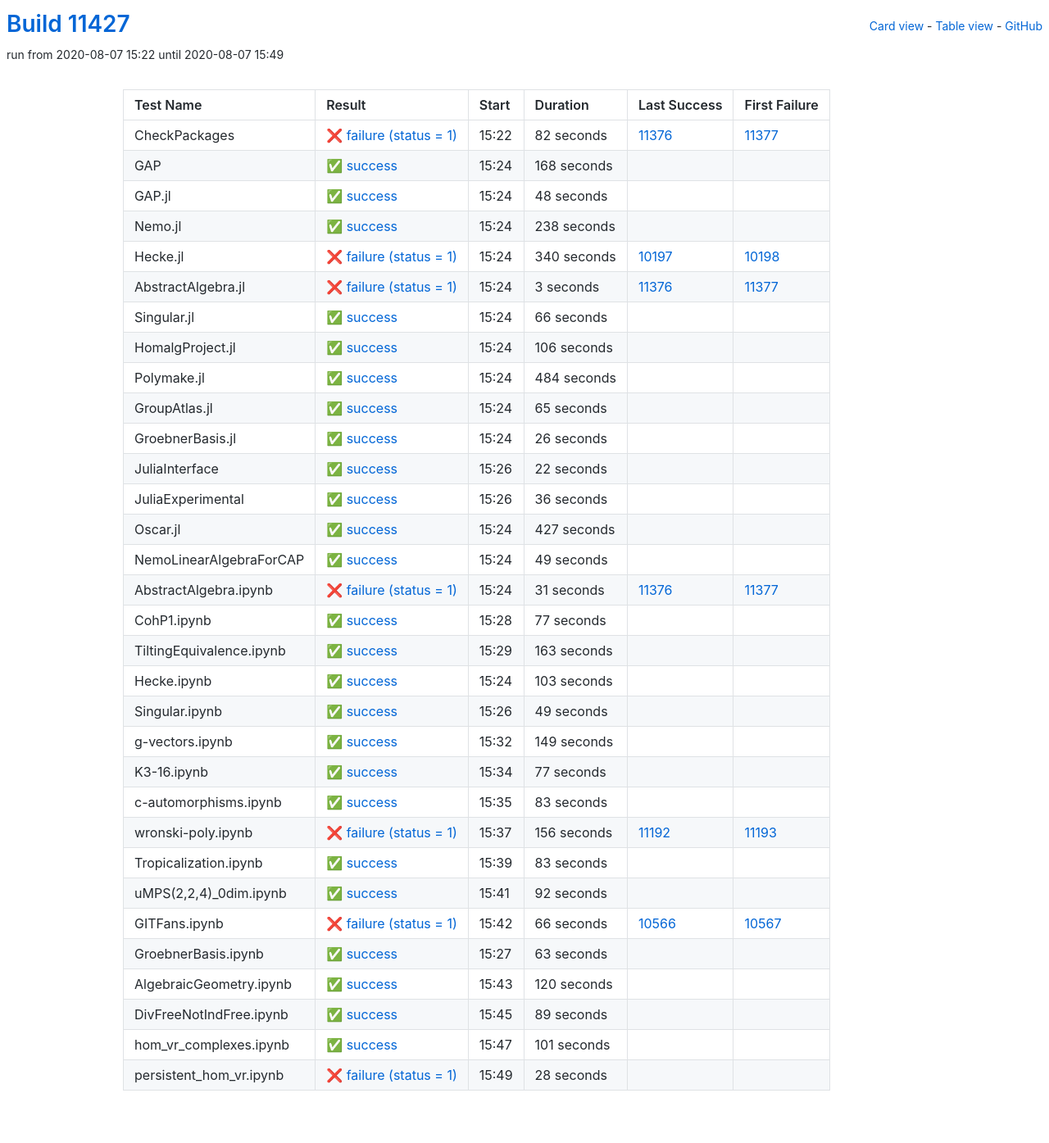
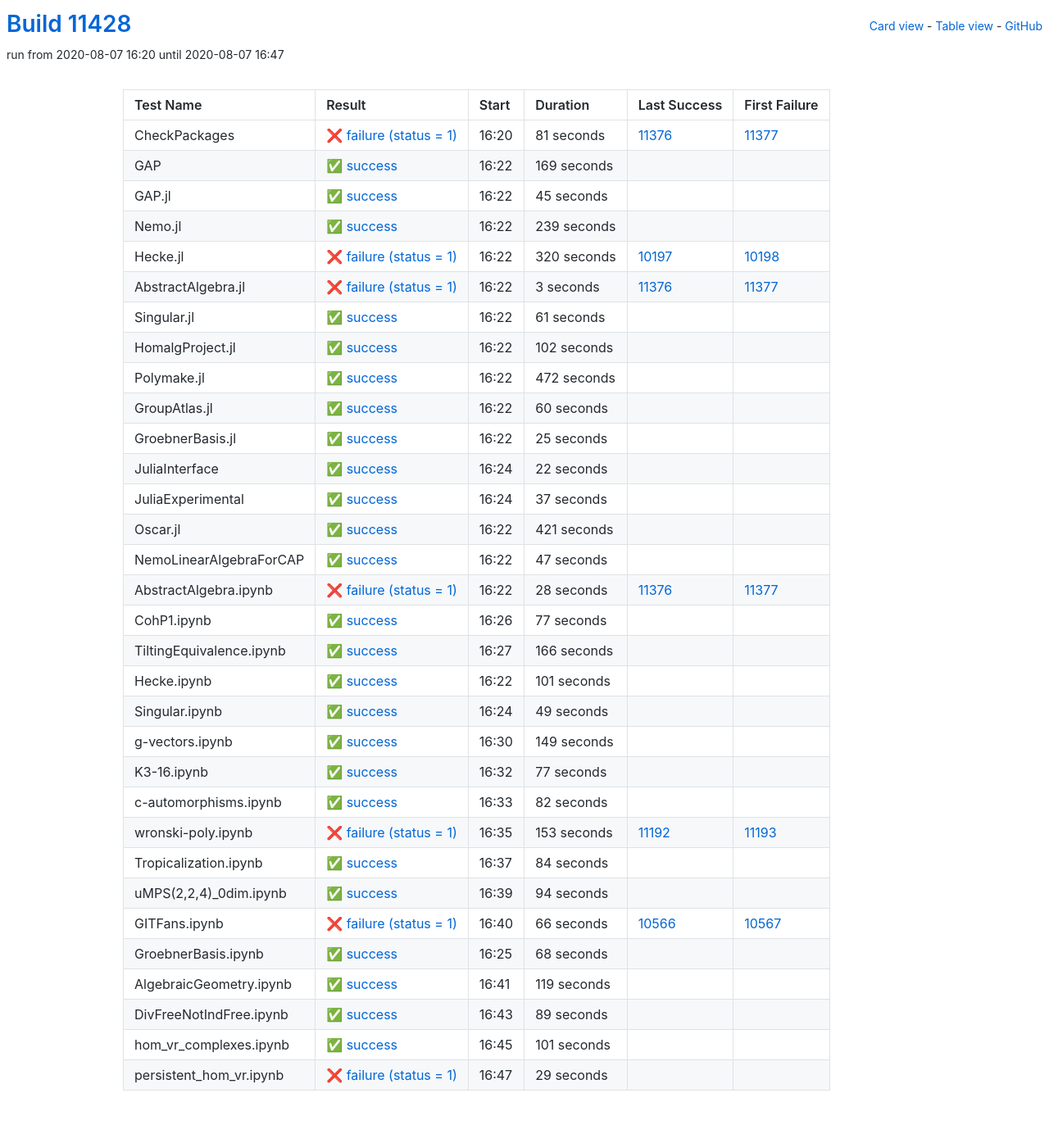
Before and after one commit to oscar-system/oscar-ci-status, a Jekyll site: the page built from table.html, in a window 1280 px wide. Shown: the whole page at 82% size. Built offline with Jekyll 4.4.1, drawn with Linux system fonts in a browser that asks for light colours.

Commit message:
Build #11428

```diff
--- a/_data/ci.yml
+++ b/_data/ci.yml
@@ -1,6 +1,6 @@
 ---
-build: 11427
-build_url: https://oscarci.mathematik.uni-kl.de/job/oscar/11427/
+build: 11428
+build_url: https://oscarci.mathematik.uni-kl.de/job/oscar/11428/
 job: oscar
 organization: oscar-system
 repo: oscar-ci-status
@@ -8,68 +8,68 @@
 tests:
 - name: CheckPackages
   id: checkpackages
-  log: https://oscarci.mathematik.uni-kl.de/job/oscar/11427/artifact/logs/build-11427/CheckPackages.log
-  start: 2020-08-07 15:22
+  log: https://oscarci.mathematik.uni-kl.de/job/oscar/11428/artifact/logs/build-11428/CheckPackages.log
+  start: 2020-08-07 16:20
   success: false
   exitcode: 1
   status: failure
-  duration: 82
+  duration: 81
   last_success: 11376
   last_success_url: https://oscarci.mathematik.uni-kl.de/job/oscar/11376/
   first_failure: 11377
   first_failure_url: https://oscarci.mathematik.uni-kl.de/job/oscar/11377/
 - name: GAP
   id: gap
-  log: https://oscarci.mathematik.uni-kl.de/job/oscar/11427/artifact/logs/build-11427/GAP.log
-  start: 2020-08-07 15:24
+  log: https://oscarci.mathematik.uni-kl.de/job/oscar/11428/artifact/logs/build-11428/GAP.log
+  start: 2020-08-07 16:22
   success: true
   exitcode: 0
   status: success
-  duration: 168
+  duration: 169
   last_success: false
   last_success_url:
   first_failure: false
   first_failure_url:
 - name: GAP.jl
   id: gap-jl
-  log: https://oscarci.mathematik.uni-kl.de/job/oscar/11427/artifact/logs/build-11427/GAP.jl.log
-  start: 2020-08-07 15:24
+  log: https://oscarci.mathematik.uni-kl.de/job/oscar/11428/artifact/logs/build-11428/GAP.jl.log
+  start: 2020-08-07 16:22
   success: true
   exitcode: 0
   status: success
-  duration: 48
+  duration: 45
   last_success: false
   last_success_url:
   first_failure: false
   first_failure_url:
 - name: Nemo.jl
   id: nemo-jl
-  log: https://oscarci.mathematik.uni-kl.de/job/oscar/11427/artifact/logs/build-11427/Nemo.jl.log
-  start: 2020-08-07 15:24
+  log: https://oscarci.mathematik.uni-kl.de/job/oscar/11428/artifact/logs/build-11428/Nemo.jl.log
+  start: 2020-08-07 16:22
   success: true
   exitcode: 0
   status: success
-  duration: 238
+  duration: 239
   last_success: false
   last_success_url:
   first_failure: false
   first_failure_url:
 - name: Hecke.jl
   id: hecke-jl
-  log: https://oscarci.mathematik.uni-kl.de/job/oscar/11427/artifact/logs/build-11427/Hecke.jl.log
-  start: 2020-08-07 15:24
+  log: https://oscarci.mathematik.uni-kl.de/job/oscar/11428/artifact/logs/build-11428/Hecke.jl.log
+  start: 2020-08-07 16:22
   success: false
   exitcode: 1
   status: failure
-  duration: 340
+  duration: 320
   last_success: 10197
   last_success_url: https://oscarci.mathematik.uni-kl.de/job/oscar/10197/
   first_failure: 10198
   first_failure_url: https://oscarci.mathematik.uni-kl.de/job/oscar/10198/
 - name: AbstractAlgebra.jl
   id: abstractalgebra-jl
-  log: https://oscarci.mathematik.uni-kl.de/job/oscar/11427/artifact/logs/build-11427/AbstractAlgebra.jl.log
-  start: 2020-08-07 15:24
+  log: https://oscarci.mathematik.uni-kl.de/job/oscar/11428/artifact/logs/build-11428/AbstractAlgebra.jl.log
+  start: 2020-08-07 16:22
   success: false
   exitcode: 1
   status: failure
@@ -80,68 +80,68 @@
   first_failure_url: https://oscarci.mathematik.uni-kl.de/job/oscar/11377/
 - name: Singular.jl
   id: singular-jl
-  log: https://oscarci.mathematik.uni-kl.de/job/oscar/11427/artifact/logs/build-11427/Singular.jl.log
-  start: 2020-08-07 15:24
+  log: https://oscarci.mathematik.uni-kl.de/job/oscar/11428/artifact/logs/build-11428/Singular.jl.log
+  start: 2020-08-07 16:22
   success: true
   exitcode: 0
   status: success
-  duration: 66
+  duration: 61
   last_success: false
   last_success_url:
   first_failure: false
   first_failure_url:
 - name: HomalgProject.jl
   id: homalgproject-jl
-  log: https://oscarci.mathematik.uni-kl.de/job/oscar/11427/artifact/logs/build-11427/HomalgProject.jl.log
-  start: 2020-08-07 15:24
+  log: https://oscarci.mathematik.uni-kl.de/job/oscar/11428/artifact/logs/build-11428/HomalgProject.jl.log
+  start: 2020-08-07 16:22
   success: true
   exitcode: 0
   status: success
-  duration: 106
+  duration: 102
   last_success: false
   last_success_url:
   first_failure: false
   first_failure_url:
 - name: Polymake.jl
   id: polymake-jl
-  log: https://oscarci.mathematik.uni-kl.de/job/oscar/11427/artifact/logs/build-11427/Polymake.jl.log
-  start: 2020-08-07 15:24
+  log: https://oscarci.mathematik.uni-kl.de/job/oscar/11428/artifact/logs/build-11428/Polymake.jl.log
+  start: 2020-08-07 16:22
   success: true
   exitcode: 0
   status: success
-  duration: 484
+  duration: 472
   last_success: false
   last_success_url:
   first_failure: false
   first_failure_url:
 - name: GroupAtlas.jl
   id: groupatlas-jl
-  log: https://oscarci.mathematik.uni-kl.de/job/oscar/11427/artifact/logs/build-11427/GroupAtlas.jl.log
-  start: 2020-08-07 15:24
+  log: https://oscarci.mathematik.uni-kl.de/job/oscar/11428/artifact/logs/build-11428/GroupAtlas.jl.log
+  start: 2020-08-07 16:22
   success: true
   exitcode: 0
   status: success
-  duration: 65
+  duration: 60
   last_success: false
   last_success_url:
   first_failure: false
   first_failure_url:
 - name: GroebnerBasis.jl
   id: groebnerbasis-jl
-  log: https://oscarci.mathematik.uni-kl.de/job/oscar/11427/artifact/logs/build-11427/GroebnerBasis.jl.log
-  start: 2020-08-07 15:24
+  log: https://oscarci.mathematik.uni-kl.de/job/oscar/11428/artifact/logs/build-11428/GroebnerBasis.jl.log
+  start: 2020-08-07 16:22
   success: true
   exitcode: 0
   status: success
-  duration: 26
+  duration: 25
   last_success: false
   last_success_url:
   first_failure: false
   first_failure_url:
 - name: JuliaInterface
   id: juliainterface
-  log: https://oscarci.mathematik.uni-kl.de/job/oscar/11427/artifact/logs/build-11427/JuliaInterface.log
-  start: 2020-08-07 15:26
+  log: https://oscarci.mathematik.uni-kl.de/job/oscar/11428/artifact/logs/build-11428/JuliaInterface.log
+  start: 2020-08-07 16:24
   success: true
   exitcode: 0
   status: success
@@ -152,56 +152,56 @@
   first_failure_url:
 - name: JuliaExperimental
   id: juliaexperimental
-  log: https://oscarci.mathematik.uni-kl.de/job/oscar/11427/artifact/logs/build-11427/JuliaExperimental.log
-  start: 2020-08-07 15:26
+  log: https://oscarci.mathematik.uni-kl.de/job/oscar/11428/artifact/logs/build-11428/JuliaExperimental.log
+  start: 2020-08-07 16:24
   success: true
   exitcode: 0
   status: success
-  duration: 36
+  duration: 37
   last_success: false
   last_success_url:
   first_failure: false
   first_failure_url:
 - name: Oscar.jl
   id: oscar-jl
-  log: https://oscarci.mathematik.uni-kl.de/job/oscar/11427/artifact/logs/build-11427/Oscar.jl.log
-  start: 2020-08-07 15:24
+  log: https://oscarci.mathematik.uni-kl.de/job/oscar/11428/artifact/logs/build-11428/Oscar.jl.log
+  start: 2020-08-07 16:22
   success: true
   exitcode: 0
   status: success
-  duration: 427
+  duration: 421
   last_success: false
   last_success_url:
   first_failure: false
   first_failure_url:
 - name: NemoLinearAlgebraForCAP
   id: nemolinearalgebraforcap
-  log: https://oscarci.mathematik.uni-kl.de/job/oscar/11427/artifact/logs/build-11427/NemoLinearAlgebraForCAP.log
-  start: 2020-08-07 15:24
+  log: https://oscarci.mathematik.uni-kl.de/job/oscar/11428/artifact/logs/build-11428/NemoLinearAlgebraForCAP.log
+  start: 2020-08-07 16:22
   success: true
   exitcode: 0
   status: success
-  duration: 49
+  duration: 47
   last_success: false
   last_success_url:
   first_failure: false
   first_failure_url:
 - name: AbstractAlgebra.ipynb
   id: abstractalgebra-ipynb
-  log: https://oscarci.mathematik.uni-kl.de/job/oscar/11427/artifact/logs/build-11427/AbstractAlgebra.ipynb.log
-  start: 2020-08-07 15:24
+  log: https://oscarci.mathematik.uni-kl.de/job/oscar/11428/artifact/logs/build-11428/AbstractAlgebra.ipynb.log
+  start: 2020-08-07 16:22
   success: false
   exitcode: 1
   status: failure
-  duration: 31
+  duration: 28
   last_success: 11376
   last_success_url: https://oscarci.mathematik.uni-kl.de/job/oscar/11376/
   first_failure: 11377
   first_failure_url: https://oscarci.mathematik.uni-kl.de/job/oscar/11377/
 - name: CohP1.ipynb
   id: cohp1-ipynb
-  log: https://oscarci.mathematik.uni-kl.de/job/oscar/11427/artifact/logs/build-11427/CohP1.ipynb.log
-  start: 2020-08-07 15:28
+  log: https://oscarci.mathematik.uni-kl.de/job/oscar/11428/artifact/logs/build-11428/CohP1.ipynb.log
+  start: 2020-08-07 16:26
   success: true
   exitcode: 0
   status: success
@@ -212,32 +212,32 @@
   first_failure_url:
 - name: TiltingEquivalence.ipynb
   id: tiltingequivalence-ipynb
-  log: https://oscarci.mathematik.uni-kl.de/job/oscar/11427/artifact/logs/build-11427/TiltingEquivalence.ipynb.log
-  start: 2020-08-07 15:29
+  log: https://oscarci.mathematik.uni-kl.de/job/oscar/11428/artifact/logs/build-11428/TiltingEquivalence.ipynb.log
+  start: 2020-08-07 16:27
   success: true
   exitcode: 0
   status: success
-  duration: 163
+  duration: 166
   last_success: false
   last_success_url:
   first_failure: false
   first_failure_url:
 - name: Hecke.ipynb
   id: hecke-ipynb
-  log: https://oscarci.mathematik.uni-kl.de/job/oscar/11427/artifact/logs/build-11427/Hecke.ipynb.log
-  start: 2020-08-07 15:24
+  log: https://oscarci.mathematik.uni-kl.de/job/oscar/11428/artifact/logs/build-11428/Hecke.ipynb.log
+  start: 2020-08-07 16:22
   success: true
   exitcode: 0
   status: success
-  duration: 103
+  duration: 101
   last_success: false
   last_success_url:
   first_failure: false
   first_failure_url:
 - name: Singular.ipynb
   id: singular-ipynb
-  log: https://oscarci.mathematik.uni-kl.de/job/oscar/11427/artifact/logs/build-11427/Singular.ipynb.log
-  start: 2020-08-07 15:26
+  log: https://oscarci.mathematik.uni-kl.de/job/oscar/11428/artifact/logs/build-11428/Singular.ipynb.log
+  start: 2020-08-07 16:24
   success: true
   exitcode: 0
   status: success
@@ -248,8 +248,8 @@
   first_failure_url:
 - name: g-vectors.ipynb
   id: g-vectors-ipynb
-  log: https://oscarci.mathematik.uni-kl.de/job/oscar/11427/artifact/logs/build-11427/g-vectors.ipynb.log
-  start: 2020-08-07 15:32
+  log: https://oscarci.mathematik.uni-kl.de/job/oscar/11428/artifact/logs/build-11428/g-vectors.ipynb.log
+  start: 2020-08-07 16:30
   success: true
   exitcode: 0
   status: success
@@ -260,8 +260,8 @@
   first_failure_url:
 - name: K3-16.ipynb
   id: k3-16-ipynb
-  log: https://oscarci.mathematik.uni-kl.de/job/oscar/11427/artifact/logs/build-11427/K3-16.ipynb.log
-  start: 2020-08-07 15:34
+  log: https://oscarci.mathematik.uni-kl.de/job/oscar/11428/artifact/logs/build-11428/K3-16.ipynb.log
+  start: 2020-08-07 16:32
   success: true
   exitcode: 0
   status: success
@@ -272,56 +272,56 @@
   first_failure_url:
 - name: c-automorphisms.ipynb
   id: c-automorphisms-ipynb
-  log: https://oscarci.mathematik.uni-kl.de/job/oscar/11427/artifact/logs/build-11427/c-automorphisms.ipynb.log
-  start: 2020-08-07 15:35
+  log: https://oscarci.mathematik.uni-kl.de/job/oscar/11428/artifact/logs/build-11428/c-automorphisms.ipynb.log
+  start: 2020-08-07 16:33
   success: true
   exitcode: 0
   status: success
-  duration: 83
+  duration: 82
   last_success: false
   last_success_url:
   first_failure: false
   first_failure_url:
 - name: wronski-poly.ipynb
   id: wronski-poly-ipynb
-  log: https://oscarci.mathematik.uni-kl.de/job/oscar/11427/artifact/logs/build-11427/wronski-poly.ipynb.log
-  start: 2020-08-07 15:37
+  log: https://oscarci.mathematik.uni-kl.de/job/oscar/11428/artifact/logs/build-11428/wronski-poly.ipynb.log
+  start: 2020-08-07 16:35
   success: false
   exitcode: 1
   status: failure
-  duration: 156
+  duration: 153
   last_success: 11192
   last_success_url: https://oscarci.mathematik.uni-kl.de/job/oscar/11192/
   first_failure: 11193
   first_failure_url: https://oscarci.mathematik.uni-kl.de/job/oscar/11193/
 - name: Tropicalization.ipynb
   id: tropicalization-ipynb
-  log: https://oscarci.mathematik.uni-kl.de/job/oscar/11427/artifact/logs/build-11427/Tropicalization.ipynb.log
-  start: 2020-08-07 15:39
+  log: https://oscarci.mathematik.uni-kl.de/job/oscar/11428/artifact/logs/build-11428/Tropicalization.ipynb.log
+  start: 2020-08-07 16:37
   success: true
   exitcode: 0
   status: success
-  duration: 83
+  duration: 84
   last_success: false
   last_success_url:
   first_failure: false
   first_failure_url:
 - name: uMPS(2,2,4)_0dim.ipynb
   id: umps-2-2-4-0dim-ipynb
-  log: https://oscarci.mathematik.uni-kl.de/job/oscar/11427/artifact/logs/build-11427/uMPS-2-2-4-_0dim.ipynb.log
-  start: 2020-08-07 15:41
+  log: https://oscarci.mathematik.uni-kl.de/job/oscar/11428/artifact/logs/build-11428/uMPS-2-2-4-_0dim.ipynb.log
+  start: 2020-08-07 16:39
   success: true
   exitcode: 0
   status: success
-  duration: 92
+  duration: 94
   last_success: false
   last_success_url:
   first_failure: false
   first_failure_url:
 - name: GITFans.ipynb
   id: gitfans-ipynb
-  log: https://oscarci.mathematik.uni-kl.de/job/oscar/11427/artifact/logs/build-11427/GITFans.ipynb.log
-  start: 2020-08-07 15:42
+  log: https://oscarci.mathematik.uni-kl.de/job/oscar/11428/artifact/logs/build-11428/GITFans.ipynb.log
+  start: 2020-08-07 16:40
   success: false
   exitcode: 1
   status: failure
@@ -332,32 +332,32 @@
   first_failure_url: https://oscarci.mathematik.uni-kl.de/job/oscar/10567/
 - name: GroebnerBasis.ipynb
   id: groebnerbasis-ipynb
-  log: https://oscarci.mathematik.uni-kl.de/job/oscar/11427/artifact/logs/build-11427/GroebnerBasis.ipynb.log
-  start: 2020-08-07 15:27
+  log: https://oscarci.mathematik.uni-kl.de/job/oscar/11428/artifact/logs/build-11428/GroebnerBasis.ipynb.log
+  start: 2020-08-07 16:25
   success: true
   exitcode: 0
   status: success
-  duration: 63
+  duration: 68
   last_success: false
   last_success_url:
   first_failure: false
   first_failure_url:
 - name: AlgebraicGeometry.ipynb
   id: algebraicgeometry-ipynb
-  log: https://oscarci.mathematik.uni-kl.de/job/oscar/11427/artifact/logs/build-11427/AlgebraicGeometry.ipynb.log
-  start: 2020-08-07 15:43
+  log: https://oscarci.mathematik.uni-kl.de/job/oscar/11428/artifact/logs/build-11428/AlgebraicGeometry.ipynb.log
+  start: 2020-08-07 16:41
   success: true
   exitcode: 0
   status: success
-  duration: 120
+  duration: 119
   last_success: false
   last_success_url:
   first_failure: false
   first_failure_url:
 - name: DivFreeNotIndFree.ipynb
   id: divfreenotindfree-ipynb
-  log: https://oscarci.mathematik.uni-kl.de/job/oscar/11427/artifact/logs/build-11427/DivFreeNotIndFree.ipynb.log
-  start: 2020-08-07 15:45
+  log: https://oscarci.mathematik.uni-kl.de/job/oscar/11428/artifact/logs/build-11428/DivFreeNotIndFree.ipynb.log
+  start: 2020-08-07 16:43
   success: true
   exitcode: 0
   status: success
@@ -368,8 +368,8 @@
   first_failure_url:
 - name: hom_vr_complexes.ipynb
   id: hom-vr-complexes-ipynb
-  log: https://oscarci.mathematik.uni-kl.de/job/oscar/11427/artifact/logs/build-11427/hom_vr_complexes.ipynb.log
-  start: 2020-08-07 15:47
+  log: https://oscarci.mathematik.uni-kl.de/job/oscar/11428/artifact/logs/build-11428/hom_vr_complexes.ipynb.log
+  start: 2020-08-07 16:45
   success: true
   exitcode: 0
   status: success
@@ -380,12 +380,12 @@
   first_failure_url:
 - name: persistent_hom_vr.ipynb
   id: persistent-hom-vr-ipynb
-  log: https://oscarci.mathematik.uni-kl.de/job/oscar/11427/artifact/logs/build-11427/persistent_hom_vr.ipynb.log
-  start: 2020-08-07 15:49
+  log: https://oscarci.mathematik.uni-kl.de/job/oscar/11428/artifact/logs/build-11428/persistent_hom_vr.ipynb.log
+  start: 2020-08-07 16:47
   success: false
   exitcode: 1
   status: failure
-  duration: 28
+  duration: 29
   last_success: false
   last_success_url:
   first_failure: false
```
Also changed, not shown: README.md.
